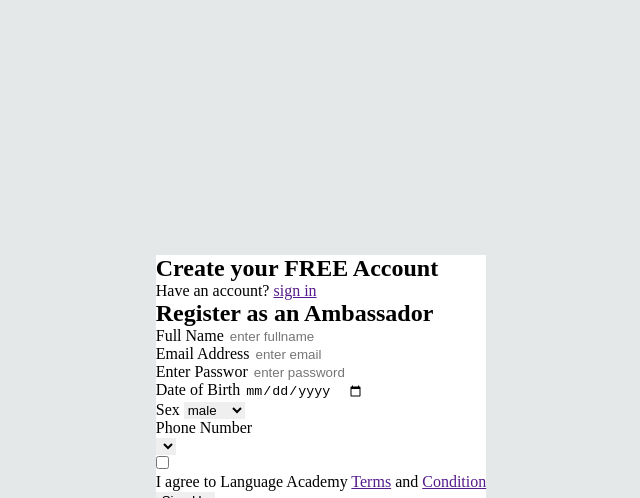
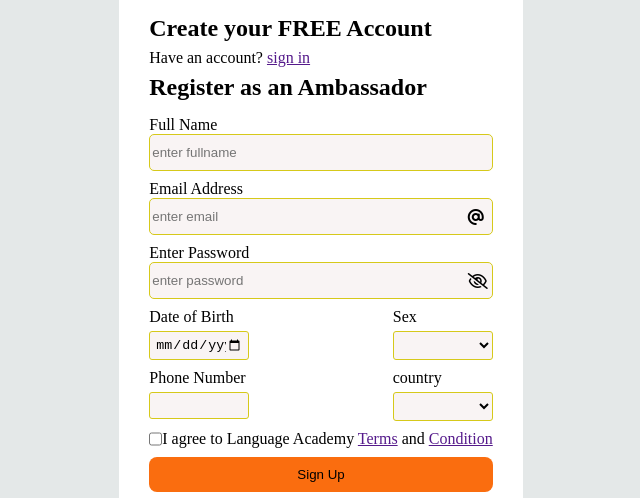
Before and after one commit to Himould/trackit, a plain HTML site: page newsignup.html in a window 1280 px wide. Shown: the top 498 px of the page, without its empty margins (319-959 px from the left). Drawn offline with Linux system fonts and the light colour scheme.

Commit message:
newsignup project, htmlcss

```diff
--- a/css/newsignup.css
+++ b/css/newsignup.css
@@ -8,11 +8,96 @@
     background-color: rgb(228, 232, 232);
     display: grid;
     place-items: center;
-    height: 100vh;
+    height: 500px;
 }
 
 main {
     background-color: white;
-    max-height: 100%;
 
 }
+
+.heading {
+    display: block;
+    padding-left: 30px;
+    padding-top: 15px;
+    padding-bottom: 15px;
+    display: grid;
+    gap: 7px;
+}
+
+.input_details {
+    display: flex;
+    flex-direction: column;
+    gap: 9px;
+    padding-left: 30px;
+    padding-right: 30px;
+}
+#fname,#email,#password {
+    display: block;
+}
+.fullname .fullname, .email .email, .password .password {
+    display: block;
+    border: 1px solid rgb(214, 201, 26);
+    background-color: rgb(249, 244, 244);
+    width: 100%;
+    padding-top: 10px;
+    padding-bottom: 10px;
+    border-radius: 5px;
+}
+
+.dob label {
+    display: block;
+}
+.sex label {
+    display: block;
+}
+
+.ds, .pc {
+   display: flex;
+   justify-content: space-between;
+}
+
+.phone label, .country label {
+    display: block;
+}
+
+.dob input, .sex select, .phone input, .country select {
+    padding: 5px;
+    margin-top:5px ;
+    width: 100px;
+    border-radius: 3px;
+    border: 1px solid rgb(214, 201, 26);
+    background-color: rgb(249, 244, 244);
+}
+.agree {
+    display: flex;
+}
+button {
+    background-color: rgb(250, 109, 15);
+    width: 100%;
+    padding-top: 10px;
+    padding-bottom: 10px;
+    border-radius: 8px;
+}
+.or {
+    text-align: center;
+}
+.social {
+    display: flex;
+    justify-content: space-around;
+    padding-bottom: 10px;
+}
+.sign {
+    display: flex;
+    align-items: center;
+}
+#sign {
+    margin-right: -25px;
+}
+.mail {
+    display: flex;
+    align-items: center;
+}
+#mail {
+    margin-right: -25px;
+}
--- a/newsignup.html
+++ b/newsignup.html
@@ -20,30 +20,36 @@
         <section class="input_details">
 
             <div class="fullname">
-                <label for="fname">Full Name</label>
+                <label for="fname" id="fname">Full Name</label>
                  <input type="text" class="fullname" placeholder="enter fullname">
             </div>
 
             <div class="email">
-                <label for="fname">Email Address</label>
-                 <input type="email" class="email" placeholder="enter email">
+                <label for="fname" id="email">Email Address</label>
+                 <div class="mail">
+                    <input type="email" class="email" id="mail" placeholder="enter email">
+                 <i class="fa-solid fa-at"></i>
+                 </div>
             </div>
 
             <div class="password">
-                <label for="password">Enter Passwor</label>
-                 <input type="password" class="password" placeholder="enter password">
+                <label for="password" id="password">Enter Password</label>
+                 <div class="sign"><input type="password" class="password" id="sign" placeholder="enter password">
+                    <i class="fa-regular fa-eye-slash"></i>
+                </div>
             </div>
 
-            <div class="DS">
+            <div class="ds">
 
-                <div class="DOB">
+                <div class="dob">
                     <label for="DOB">Date of Birth</label>
                      <input type="date" class="date">
                 </div>
 
-                <div class="SEX">
-                    <label for="Sex">Sex</label>
+                <div class="sex">
+                    <label for="sex">Sex</label>
                      <select name="Sex" id="Sex">
+                        <option value="male"></option>
                         <option value="male">male</option>
                         <option value="female">female</option>
                      </select>
@@ -58,7 +64,12 @@
                 </div>
 
                 <div class="country">
-                    <select name="country" id="country">country</select>
+                    <label for="country">country</label>
+                     <select name="country" id="country">
+                        <option value="country"></option>
+                        <option value="country"></option>
+                        <option value="country"></option>
+                     </select>
                 </div>
 
             </div>
@@ -66,15 +77,13 @@
             <div class="agree"><input type="checkbox"> <p>I agree to Language Academy  <a href="">Terms</a> and <a href="">Condition</a></p></div>
 
             <button>Sign Up</button>
-            <p>or</p>
-
+            <p class="or">or</p>
             <div class="social">
                 <i class="fa-brands fa-google"></i>
                 <i class="fa-brands fa-facebook-f"></i>
             </div>
 
 
-
         </section>
     </main>
 </body>
```
